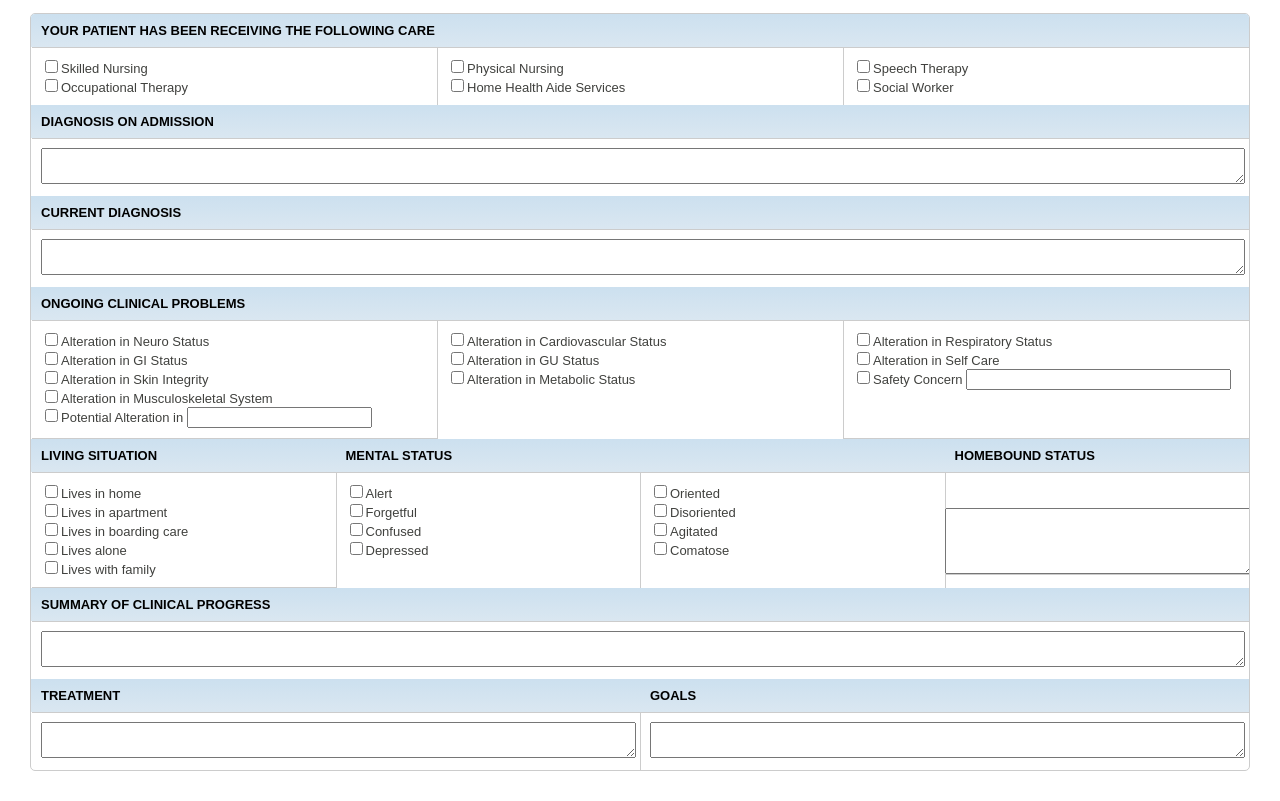
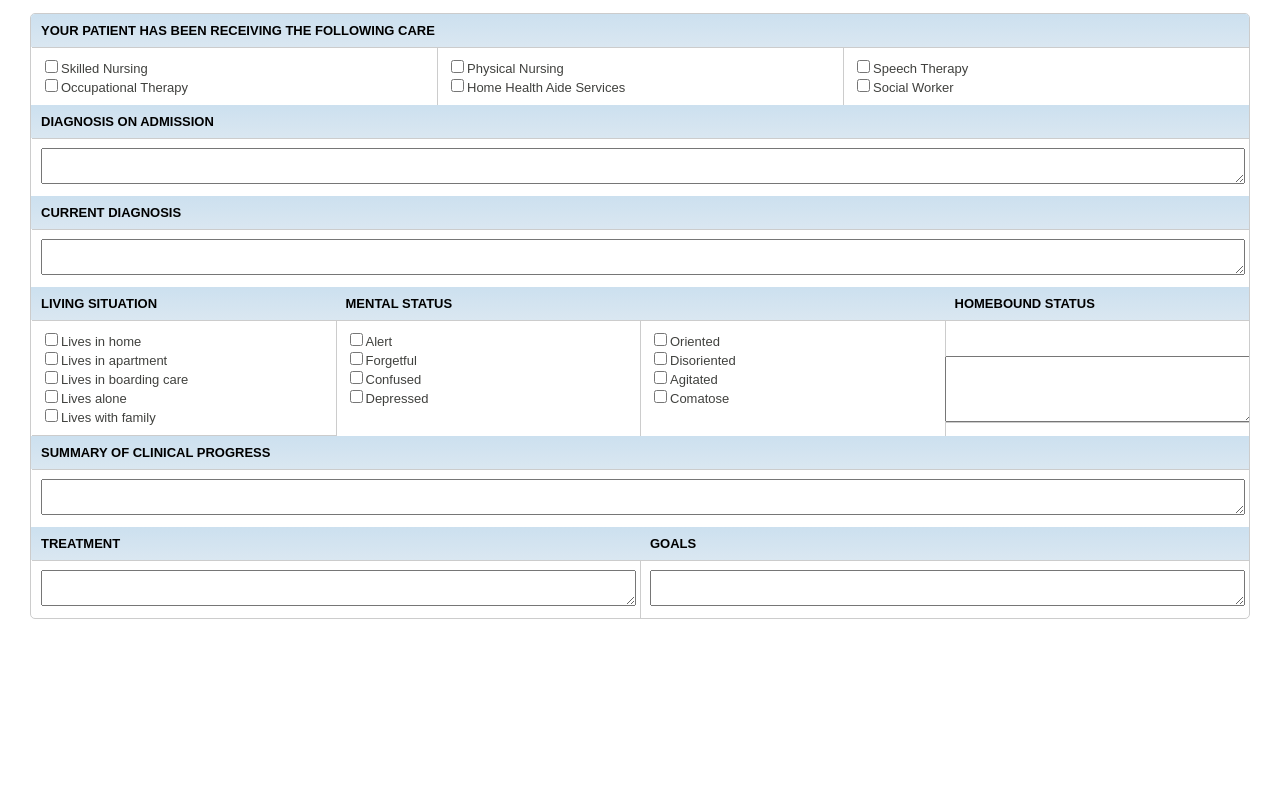
Before and after one commit to naveenskumar/todo, a plain HTML site: page form.html in a window 1280 px wide. Shown: the part 93-894 px from the top of the page. After the commit the page ends 800 px from the top, so only its background shows below. Drawn offline with Linux system fonts and the light colour scheme; a web font is replaced by a local one.

Commit message:
Ongoing Clinical Problems Removed

```diff
--- a/form.html
+++ b/form.html
@@ -62,58 +62,6 @@
   <div class="col-5">
   	<label>
   	<textarea class="form-control" rows="2" id="comment" style="width:100%;"></textarea>
-    </label>
-  </div>
-  <!-- Ongoing Clinical Problems -->
-  <div class="col-5 header">
-    <span>Ongoing Clinical Problems</span>
-  </div>
-  <form onsubmit="return false">
-  <div class="col-3">
-    <label>
-     <div class="checkbox">
-      <input type="checkbox" value="">Alteration in Neuro Status
-    </div>
-     <div class="checkbox">
-      <input type="checkbox" value="">Alteration in GI Status
-    </div>
-     <div class="checkbox">
-      <input type="checkbox" value="">Alteration in Skin Integrity
-    </div>
-     <div class="checkbox">
-      <input type="checkbox" value="">Alteration in Musculoskeletal System
-    </div>
-     <div class="checkbox">
-      <input type="checkbox" value="">Potential Alteration in
-      <input type="text" class="form-control" size="20">
-    </div>
-    </label>
-  </div>
-  <div class="col-3" style="vertical-align:top;">
-    <label style="margin-bottom:42px;">
-     <div class="checkbox">
-      <input type="checkbox" value="">Alteration in Cardiovascular Status
-    </div>
-     <div class="checkbox">
-      <input type="checkbox" value="">Alteration in GU Status
-    </div>
-     <div class="checkbox">
-      <input type="checkbox" value="">Alteration in Metabolic Status
-    </div>
-    </label>
-  </div>
-  <div class="col-3" style="vertical-align:top;">
-    <label style="margin-bottom:38px;">
-     <div class="checkbox">
-      <input type="checkbox" value="">Alteration in Respiratory Status
-    </div>
-     <div class="checkbox">
-      <input type="checkbox" value="">Alteration in Self Care
-    </div>
-     <div class="checkbox">
-      <input type="checkbox" value="">Safety Concern
-      <input type="text" class="form-control" size="30">
-    </div>
     </label>
   </div>
   <div class="col-4 header">
```
